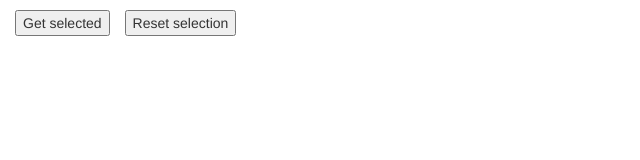
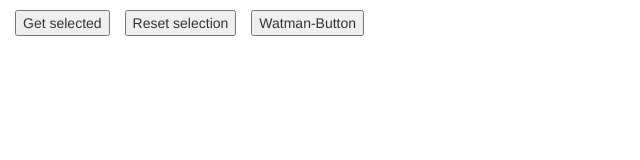
Before and after one commit to amiv-eth/amiv-announce-tool, a plain HTML site: page selector.html in a window 1280 px wide. Shown: the whole page, without its empty margins (0-640 px from the left). Drawn offline with Linux system fonts and the light colour scheme; no server answers.

Commit message:
Implemented Watman-Button in selector.html

```diff
--- a/selector.html
+++ b/selector.html
@@ -29,7 +29,7 @@
   <div id="tableset">
 
       <p id="events"></p>
-      <p><button id="select">Get selected</button><button id="reset" class="buttons">Reset selection</button></p>
+      <p><button id="select">Get selected</button><button id="reset" class="buttons">Reset selection</button><button id="watman" class="buttons" data-featherlight="./watman.jpg">Watman-Button</button></p>
 
   </div>
 
```
Also changed, not shown: watman.jpg (added).
